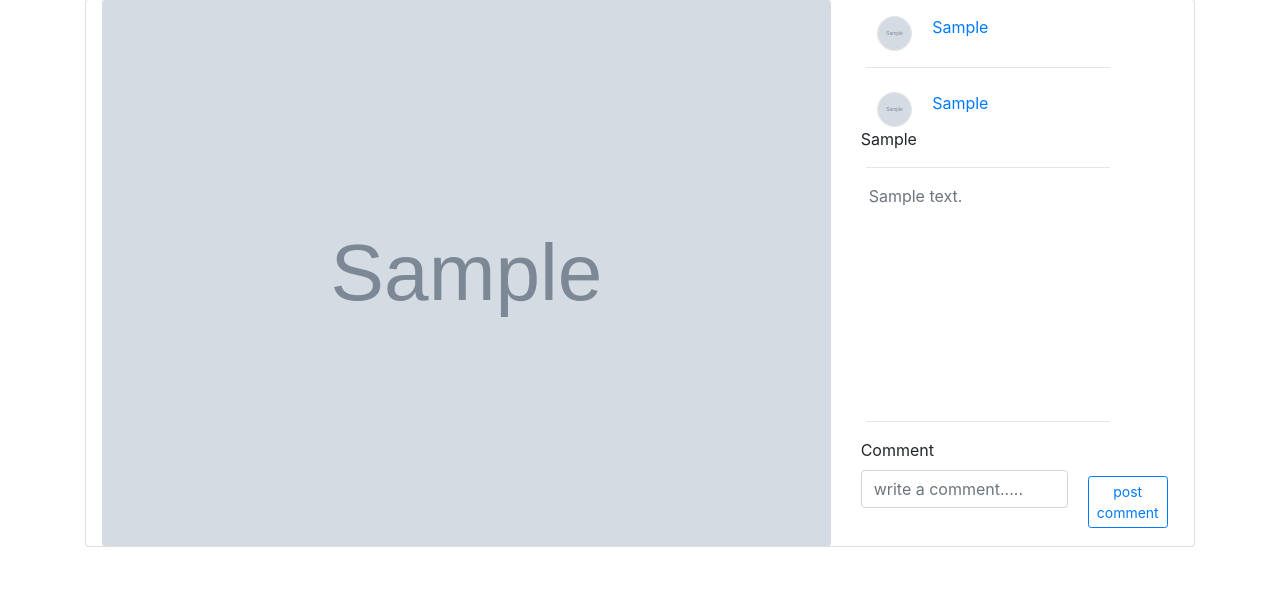
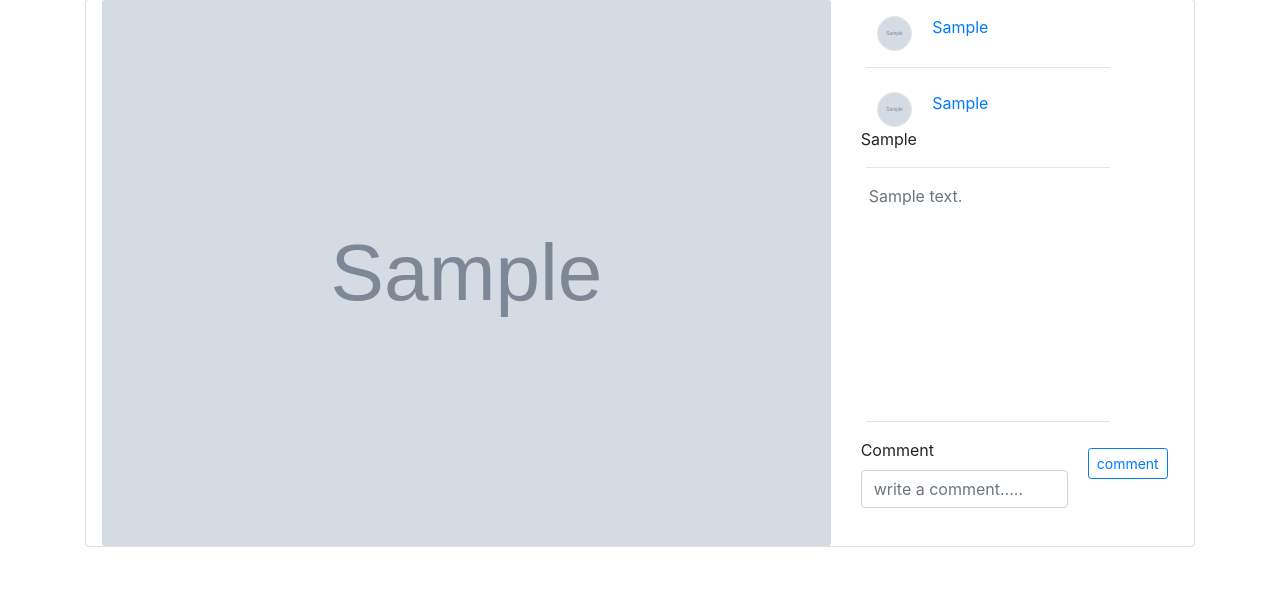
Before and after one commit to tailorv/instantgram, a Django app: page /image/1 in a window 1280 px wide. Shown: the part 202-800 px from the top of the page. Run offline with Django 3.2, Linux system fonts and the light colour scheme; a user stored in the database is signed in; tables that the repository leaves empty hold one stand-in row (values such as "Sample post"); grey boxes marked "Sample" are stand-in pictures; some libraries are stand-ins or nearby versions; some web fonts are replaced.

Commit message:
create comment button

```diff
--- a/instagram/templates/post.html
+++ b/instagram/templates/post.html
@@ -53,7 +53,7 @@
                         </div>
                         <div class="col-md-2 mt-4">
                             <button type="submit" class="btn btn-sm btn-outline-primary"
-                                style="margin-top:14px; margin-left:-10px">post comment</button>
+                                style="margin-top:-25px; margin-left:-10px">comment</button>
                         </div>
                     </div>
                 </form>
```
